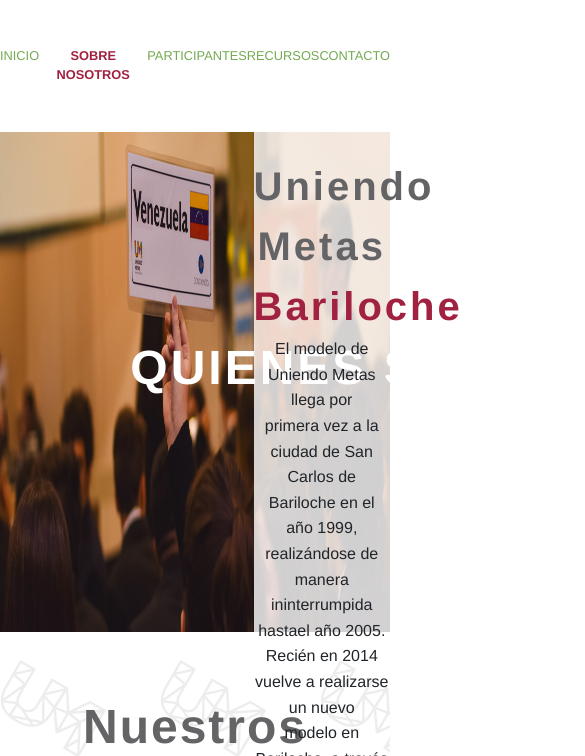
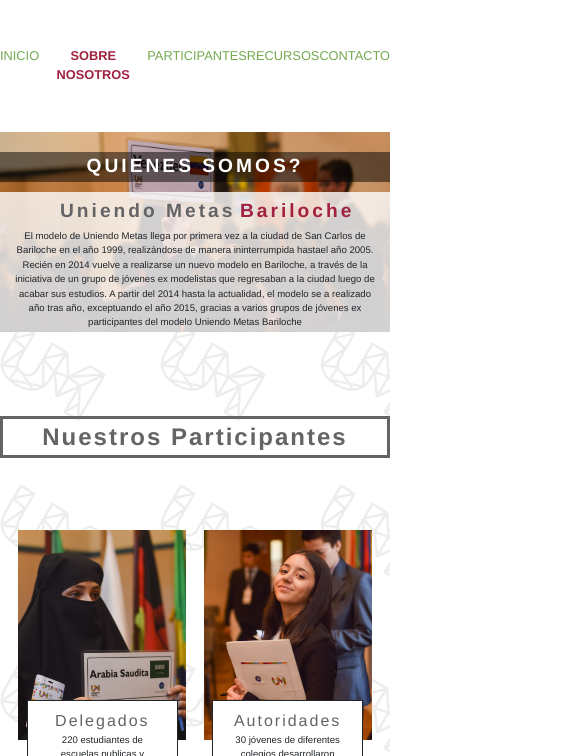
Before and after one commit to LucioT7/Pagina-UMBariloche, a website: page SobreNosotros.html in a window 390 px wide. Shown: the part 88-844 px from the top of the page, 585 px wide, since content can reach past the window. Drawn offline with nearby package versions, Linux system fonts and the light colour scheme; files whose address does not match are found by name.

Commit message:
media queries SN

```diff
--- a/SobreNosotros.html
+++ b/SobreNosotros.html
@@ -31,23 +31,23 @@
 			<div class="FranjaSN">
 				<img src="imagenes/FondoSobreNosotros2.jpg" class="FranjaSN__imagen">
 				<div class="FranjaSN__titulo">QUIENES SOMOS?</div>
-				<div class="FranjaSN__CajaLateral"><br>
+				<div class="FranjaSN__CajaLateral">
 					<div class="FranjaSN__SubTitulo">Uniendo Metas</div>
 					<div class="FranjaSN__SubTitulo FranjaSN__SubTitulo--color">Bariloche</div>
-					<div class="FranjaSN__texto">
-					El modelo de Uniendo Metas llega por<br>
-					primera vez a la ciudad de San Carlos de<br>
-					Bariloche en el año 1999, realizándose de<br>
-					manera ininterrumpida hastael año 2005.<br>
-					Recién en 2014 vuelve a realizarse un nuevo<br>
-					modelo en Bariloche, a través de la iniciativa<br>
-					de un grupo de jóvenes ex modelistas que<br>
-					regresaban a la ciudad luego de acabar sus<br>
-					estudios. A partir del 2014 hasta la actualidad,<br>
-					el modelo se a realizado año tras año,<br>
-					exceptuando el año 2015, gracias a varios<br>
-					grupos de jóvenes ex participantes del<br> modelo
-					Uniendo Metas Bariloche</div>
+					<div class="FranjaSN__texto"><p>
+					El modelo de Uniendo Metas llega por
+					primera vez a la ciudad de San Carlos de
+					Bariloche en el año 1999, realizándose de
+					manera ininterrumpida hastael año 2005.
+					Recién en 2014 vuelve a realizarse un nuevo
+					modelo en Bariloche, a través de la iniciativa
+					de un grupo de jóvenes ex modelistas que
+					regresaban a la ciudad luego de acabar sus
+					estudios. A partir del 2014 hasta la actualidad,
+					el modelo se a realizado año tras año,
+					exceptuando el año 2015, gracias a varios
+					grupos de jóvenes ex participantes del
+					modelo Uniendo Metas Bariloche</p></div>
 				</div>
 			</div>
 		</article>
@@ -57,7 +57,7 @@
 			<div class="ParticipantesSN__grid">
 				<div class="ParticipantesSN__cajas">
 						<div>
-							<img src="imagenes/Delegados_SN104.jpg" width="280" height="350">
+							<img src="imagenes/Delegados_SN104.jpg"  class="ParticipantesSN__imagen">
 						</div>
 						<div class="ParticipantesSN__texto">
 							<div class="ParticipantesSN__titulo">Delegados</div>
@@ -68,7 +68,7 @@
 				</div>
 				<div class="ParticipantesSN__cajas">
 					<div>
-						<img src="imagenes/Autoridades_SN113.jpg" width="280" height="350">
+						<img src="imagenes/Autoridades_SN113.jpg"  class="ParticipantesSN__imagen">
 					</div>
 					<div class="ParticipantesSN__texto">
 						<div class="ParticipantesSN__titulo">Autoridades</div>
@@ -79,7 +79,7 @@
 				</div>
 				<div class="ParticipantesSN__cajas">
 					<div>
-						<img src="imagenes/Voluntarios_SN184.jpg" width="280" height="350">
+						<img src="imagenes/Voluntarios_SN184.jpg"  class="ParticipantesSN__imagen">
 					</div>
 					<div class="ParticipantesSN__texto">
 						<div class="ParticipantesSN__titulo">Voluntarios</div>
@@ -90,7 +90,7 @@
 <!-- Segunda fila -->
 				<div class="ParticipantesSN__cajas">
 						<div>
-							<img src="imagenes/Instituciones_SN52.jpg" width="280" height="350">
+							<img src="imagenes/Instituciones_SN52.jpg"  class="ParticipantesSN__imagen">
 						</div>
 						<div class="ParticipantesSN__texto">
 							<div class="ParticipantesSN__titulo">Instituciones</div>
@@ -101,7 +101,7 @@
 				</div>
 				<div class="ParticipantesSN__cajas">
 					<div>
-						<img src="imagenes/CCC_SN140.jpg" width="280" height="350">
+						<img src="imagenes/CCC_SN140.jpg"  class="ParticipantesSN__imagen">
 					</div>
 					<div class="ParticipantesSN__texto">
 						<div class="ParticipantesSN__titulo">Conciencia</div>
@@ -112,7 +112,7 @@
 				</div>
 				<div class="ParticipantesSN__cajas">
 					<div>
-						<img src="imagenes/Docentes_SN122.jpg" width="280" height="350">
+						<img src="imagenes/Docentes_SN122.jpg"  class="ParticipantesSN__imagen">
 					</div>
 					<div class="ParticipantesSN__texto">
 						<div class="ParticipantesSN__titulo">Docentes</div>
@@ -124,7 +124,7 @@
 <!-- tercera fila -->
 				<div class="ParticipantesSN__cajas">
 					<div>
-						<img src="imagenes/CdC_SN102.jpg" width="280" height="350">
+						<img src="imagenes/CdC_SN102.jpg" class="ParticipantesSN__imagen">
 					</div>
 					<div class="ParticipantesSN__texto">
 						<div class="ParticipantesSN__titulo ParticipantesSN__titulo--CdC">Centro del Copiado</div>
@@ -136,7 +136,7 @@
 				</div>
 				<div class="ParticipantesSN__cajas">
 					<div>
-						<img src="imagenes/ByPass_SN491.jpg" width="280" height="350">
+						<img src="imagenes/ByPass_SN491.jpg" class="ParticipantesSN__imagen">
 					</div>
 					<div class="ParticipantesSN__texto">
 						<div class="ParticipantesSN__titulo">ByPass</div>
@@ -149,7 +149,7 @@
 				</div>
 				<div class="ParticipantesSN__cajas">
 					<div>
-						<img src="imagenes/Turista_SN264.jpg" width="280" height="350">
+						<img src="imagenes/Turista_SN264.jpg" class="ParticipantesSN__imagen">
 					</div>
 					<div class="ParticipantesSN__texto">
 						<div class="ParticipantesSN__titulo">del Turista</div>
@@ -182,7 +182,7 @@
 					Juramento 186, San Carlos de Bariloche
 				</div>
 			</div>
-		</div><br><br>
+		</div>
 
 	</footer>
 
--- a/scss/style.scss
+++ b/scss/style.scss
@@ -128,7 +128,8 @@
 	display: inline-block;
 	.FranjaSN__imagen {
 		width: 100%;
-		height: 500px; }
+		height: 500px;
+	}
 	.FranjaSN__titulo {
 		width: 500px;
 		height: 60px;
@@ -139,7 +140,8 @@
 		position: relative;
 		bottom: 300px;
 		left: 120px;
-		letter-spacing: 3px; }
+		letter-spacing: 3px;
+	}
 	.FranjaSN__CajaLateral {
 		width: 35%;
 		height: 100%;
@@ -153,13 +155,23 @@
 			color: $gris;
 			text-align: center;
 			letter-spacing: 3px;
-			padding: 0px; }
+			padding: 0px;
+			margin-top: 20px;
+		}
 		.FranjaSN__SubTitulo--color {
-			color: $bordo;}
+			color: $bordo;
+			margin-top: 0px;
+		}
 		.FranjaSN__texto {
+			display: flex;
+			justify-content: center;
 			font-size: 1rem;
-			line-height: 1.6;
-			text-align: center; }
+			line-height: 1.5;
+			text-align: center;
+			p {
+				width: 75%;
+			}
+		}
 	}
 }
 
@@ -183,6 +195,10 @@
 		width: 80%;
 		.ParticipantesSN__cajas {
 			height: 450px;
+			.ParticipantesSN__imagen {
+				width: 280px;
+				height: 350px;
+			}
 			.ParticipantesSN__texto {
 				display: inline-block;
 				background-color: white;
@@ -526,6 +542,113 @@
 
 
 
+
+/*SOBRE NOSOTROS*/
+
+	.FranjaSN {
+		height: 200px;
+		.FranjaSN__imagen {
+			height: 200px;
+		}
+		.FranjaSN__titulo {
+			width: 100%;
+			height: 30px;
+			font-size: 1.2rem;
+			bottom: 180px;
+			left: 0px;
+			background-color: rgba(0, 0, 0, 0.5);
+		}
+		.FranjaSN__CajaLateral {
+			width: 100%;
+			height: 70%;
+			float: none;
+			bottom: 170px;
+			.FranjaSN__SubTitulo {
+				display: inline;
+				font-size: 1.2rem;
+				padding: 0px;
+				margin-top: 0px;
+				position: relative;
+				left: 60px;
+				top: 5px;
+			}
+			.FranjaSN__texto {
+				font-size: 0.6rem;
+				padding-top: 8px;
+				p {
+					width: 95%;
+				}
+			}
+		}
+	}
+
+
+.TituloSN { border: solid;
+	color: $gris;
+	font-size: 1.5rem;
+	font-weight: bold;
+	text-align: center;
+	letter-spacing: 2px;
+	position: relative;
+	margin-bottom: 0px;
+}
+
+.ParticipantesSN {
+	display: flex;
+	justify-content: space-around;
+	width: 100%;
+	.ParticipantesSN__grid {
+		display: grid;
+		grid-template-columns: 1fr 1fr;
+		grid-template-rows: 1fr 1fr 1fr 1fr;
+		justify-items: center;
+		width: 95%;
+		.ParticipantesSN__cajas {
+			height: 300px;
+			.ParticipantesSN__imagen {
+				width: 168px;
+				height: 210px;
+			}
+			.ParticipantesSN__texto {
+				display: inline-block;
+				background-color: white;
+				border: solid 0.5px;
+				width: 90%;
+				padding-top: 8px;
+				padding-bottom: 8px;
+				text-align: center;
+				font-size: 0.6rem;
+				line-height: 1.5;
+				font-weight: lighter;
+				color: #gris;
+				position: relative;
+				bottom: 40px;
+				left: 8.4px;
+				.ParticipantesSN__titulo {
+					font-size: 1rem;
+					letter-spacing: 2px;
+					font-weight: normal;
+					color: $gris; }
+				.ParticipantesSN__titulo--CdC {
+					letter-spacing: 0.8px; }
+			}
+		}
+	}
+}
+
+
+
+
+
+
+
+
+
+
+
+
+
+
 /* RECURSOS */
 
 	.TituloRecursos {
```
Also changed, not shown: css/style.css, 1 other file.
